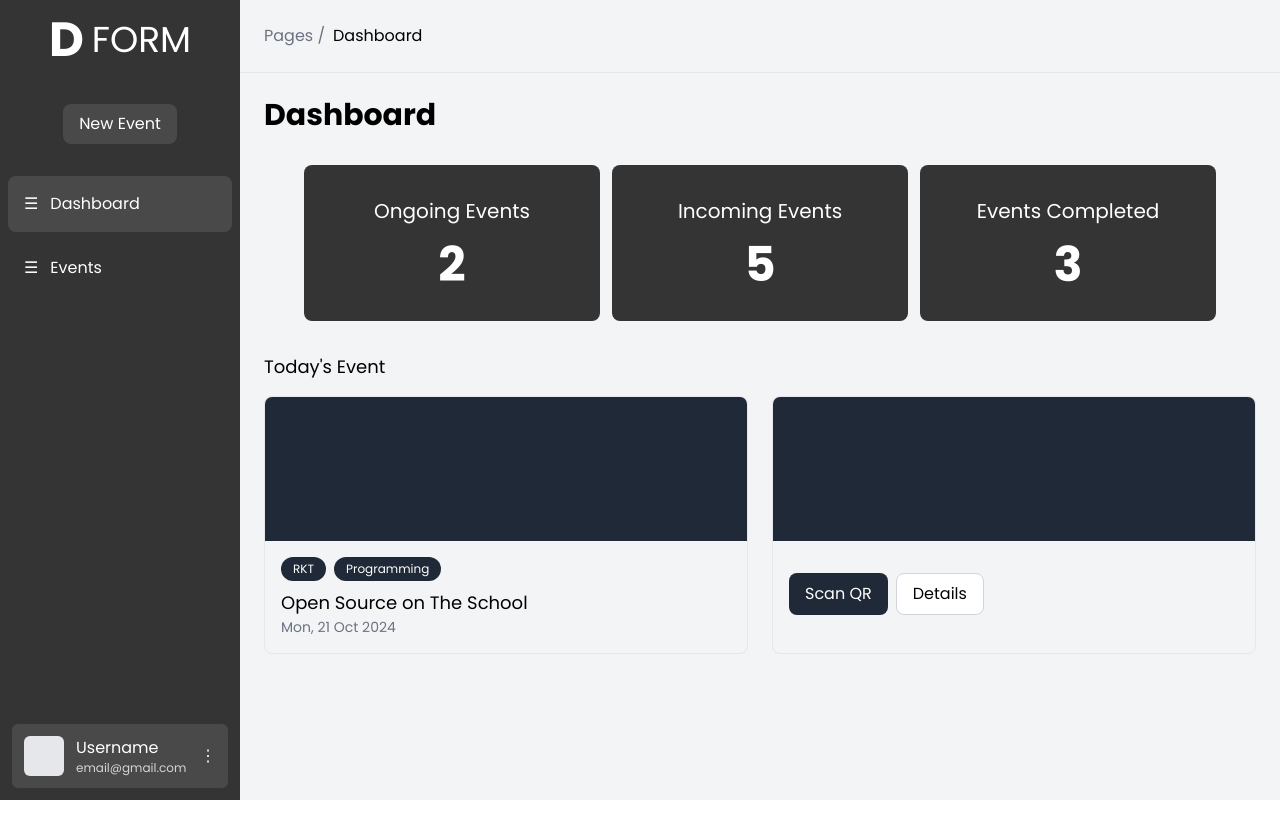
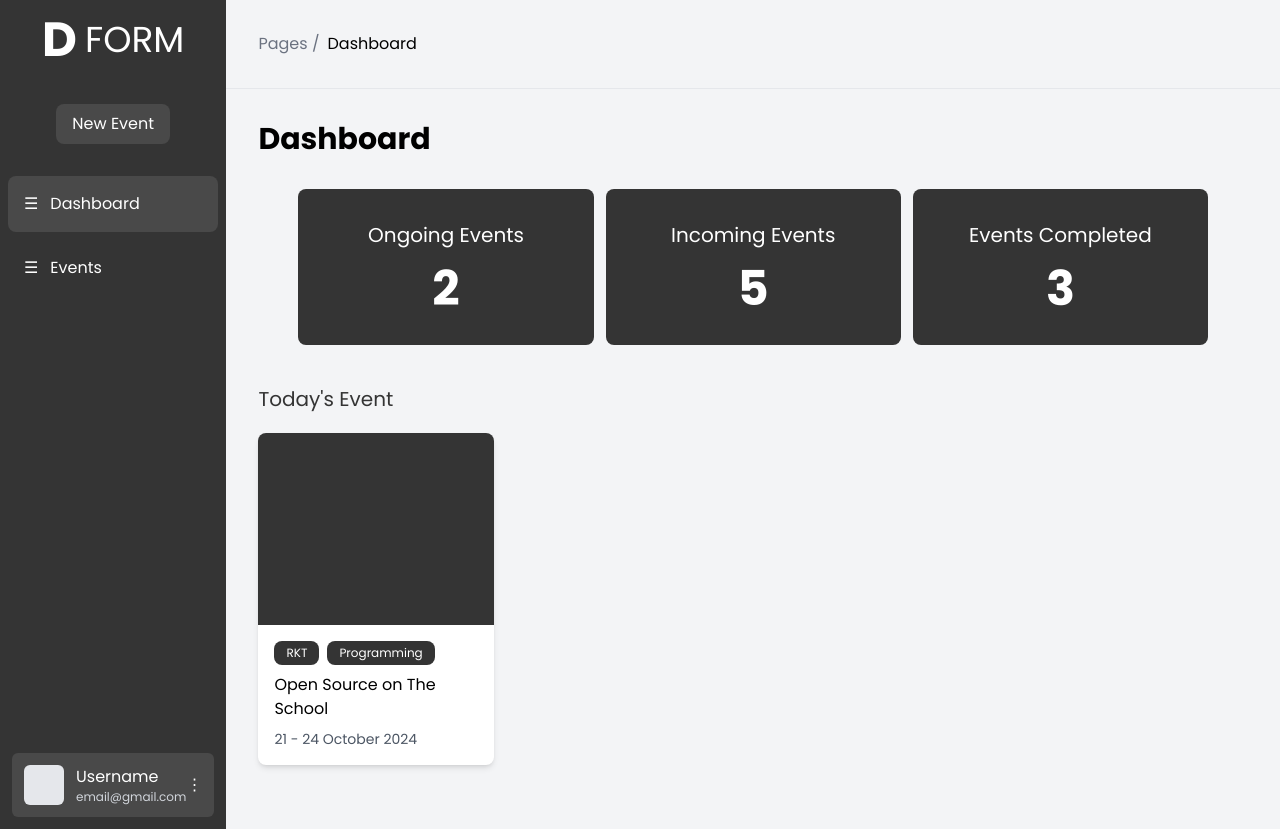
Before and after one commit to fachruddinruddin/Prototipe, a React (Vite) app: page /dashboard in a window 1280 px wide. Before the commit the page ends 800 px from the top, so only its background shows below. Built offline with nearby package versions, Linux system fonts and the light colour scheme.

Commit message:
Refactor Dashboard and Events components; enhance layout and styling, add EventList component for better event management, and implement navigation for event clicks.

```diff
--- a/src/components/dashboard/DashboardStats.jsx
+++ b/src/components/dashboard/DashboardStats.jsx
@@ -3,7 +3,7 @@ import StatCard from './StatCard';
 
 function DashboardStats() {
   return (
-    <div className="grid grid-cols-3 gap-3 px-10">
+    <div className="grid grid-cols-3 gap-3 px-10 pb-10">
       <StatCard
         title="Ongoing Events"
         count={2}
--- a/src/components/dashboard/EventCard.jsx
+++ b/src/components/dashboard/EventCard.jsx
@@ -1,33 +1,28 @@
 import React from 'react';
-import Badge from '../common/Badge';
-import Button from '../common/Button';
 
-function EventCard({ badges, title, date, buttons }) {
+const EventCard = ({ id, category = [], title, date, onEventClick }) => {
   return (
-    <div className="border border-gray-200 rounded-lg overflow-hidden">
-      <div className="bg-gray-800 h-36"></div>
+    <div
+      className="bg-white rounded-lg shadow-md overflow-hidden cursor-pointer transition-transform transform hover:scale-105"
+      onClick={() => onEventClick(id)}
+    >
+      <div className="h-48 bg-[#343434]"></div>
       <div className="p-4">
-        {badges && (
-          <div className="flex gap-2 mb-2">
-            {badges.map((badge, index) => (
-              <Badge key={index} text={badge.text} color={badge.color} />
-            ))}
-          </div>
-        )}
-
-        {title && <h3 className="text-lg font-medium">{title}</h3>}
-        {date && <p className="text-gray-500 text-sm">{date}</p>}
-
-        {buttons && (
-          <div className="flex gap-2 mt-4">
-            {buttons.map((button, index) => (
-              <Button key={index} text={button.text} className={button.color} />
-            ))}
-          </div>
-        )}
+        <div className="flex flex-wrap gap-2 mb-2">
+          {category.map((cat, index) => (
+            <span
+              key={index}
+              className="inline-block text-xs font-medium px-3 py-1 rounded-lg bg-[#343434] text-white"
+            >
+              {cat}
+            </span>
+          ))}
+        </div>
+        <h3 className="text-base font-medium mb-2">{title}</h3>
+        <p className="text-sm text-gray-600">{date}</p>
       </div>
     </div>
   );
-}
+};
 
 export default EventCard;
--- a/src/components/dashboard/EventDetail.jsx
+++ b/src/components/dashboard/EventDetail.jsx
@@ -0,0 +1,177 @@
+import { Calendar, Clock, MapPin, Users } from "lucide-react";
+import { Link } from "react-router-dom";
+import { useState } from "react";
+
+const EventDetail = () => {
+  const [showEmailInput, setShowEmailInput] = useState(false);
+  const [email, setEmail] = useState("");
+  const [activeTab, setActiveTab] = useState("overview");
+
+  const handleRegisterClick = () => {
+    setShowEmailInput(true);
+  };
+
+  const handleSubmit = (e) => {
+    e.preventDefault();
+    console.log("Email submitted:", email);
+    setShowEmailInput(false);
+  };
+
+  return (
+    <div className="px-12 py-8">
+      {/* Breadcrumb Navigation */}
+      <div className="flex items-center gap-2 text-sm text-gray-600 mb-6">
+        <Link to="/" className="hover:text-gray-900">
+          Home
+        </Link>
+        <span>/</span>
+        <Link to="/events" className="hover:text-gray-900">
+          Events
+        </Link>
+        <span>/</span>
+        <span className="font-bold text-[#343434]">Open Source on The School</span>
+      </div>
+
+      <div className="grid grid-cols-1 md:grid-cols-3 gap-8">
+        {/* Left Column - Image */}
+        <div className="col-span-1 space-y-6 border-r-2 border-gray-400 pr-8">
+          <div className="w-full h-56 bg-[#343434] rounded-lg mb-7"></div>
+
+          {/* Event Info Cards */}
+          <div className="space-y-6 mx-12 text-[#343434]">
+            <div className="flex items-center gap-3">
+              <Calendar className="w-5 h-5" />
+              <span>
+                <span className="font-semibold">Sunday 21 - Tuesday 24</span> October 2024
+              </span>
+            </div>
+
+            <div className="flex items-center gap-3 font-semibold">
+              <Clock className="w-5 h-5" />
+              <span>08:00 - 12.00</span>
+            </div>
+
+            <div className="flex items-center gap-3 font-semibold">
+              <MapPin className="w-5 h-5" />
+              <span>UDINUS H6</span>
+            </div>
+
+            <div className="flex items-center gap-3">
+              <Users className="w-5 h-5" />
+              <span>
+                <span className="font-semibold">50</span> Participant
+              </span>
+            </div>
+          </div>
+
+          {/* Email Input (Muncul di atas tombol Register) */}
+          {showEmailInput && (
+            <form onSubmit={handleSubmit} className="space-y-4">
+              <input
+                type="email"
+                className="w-full p-2 border border-gray-300 rounded-lg"
+                placeholder="Email"
+                value={email}
+                onChange={(e) => setEmail(e.target.value)}
+                required
+              />
+              <button
+                type="submit"
+                className="w-full bg-[#343434] text-white py-3 rounded-lg hover:bg-[#2a2a2a] transition-colors font-semibold cursor-pointer"
+              >
+                Notify Me!
+              </button>
+
+              <div className="text-center">
+                <span className="text-[#343434] font-bold">
+                  <span className="text-gray-500 font-semibold">Registration Opens in</span> 5 days!
+                </span>
+              </div>
+            </form>
+          )}
+
+          {/* Tombol Register (Muncul jika input email tidak ditampilkan) */}
+          {!showEmailInput && (
+            <button
+              className="w-full bg-[#343434] text-white py-3 rounded-lg hover:bg-[#2a2a2a] transition-colors cursor-pointer"
+              onClick={handleRegisterClick}
+            >
+              Register
+            </button>
+          )}
+        </div>
+
+        {/* Right Column - Event Details */}
+        <div className="col-span-2 space-y-4">
+          <div className="flex gap-2 mb-4">
+            <span className="px-3 py-1 bg-[#343434] text-white text-sm rounded-lg">
+              RKT
+            </span>
+            <span className="px-3 py-1 bg-[#343434] text-white text-sm rounded-lg">
+              Programming
+            </span>
+          </div>
+
+          <h1 className="text-2xl text-[#343434] font-bold mb-6">Open Source on The School</h1>
+
+          {/* Tabs Navigation */}
+          <div className="flex border-2 rounded-lg border-gray-500 overflow-hidden w-max">
+            <button
+              className={`mx-1 my-1 py-2 px-6 text-sm rounded-lg transition-colors cursor-pointer ${
+                activeTab === "overview"
+                  ? "bg-[#343434] text-white"
+                  : "bg-white text-[#343434]"
+              }`}
+              onClick={() => setActiveTab("overview")}
+            >
+              Overview
+            </button>
+            <button
+              className={`mx-1 my-1 py-2 px-6 text-sm rounded-lg transition-colors cursor-pointer ${
+                activeTab === "speakers"
+                  ? "bg-[#343434] text-white"
+                  : "bg-white text-[#343434]"
+              }`}
+              onClick={() => setActiveTab("speakers")}
+            >
+              Speakers
+            </button>
+          </div>
+
+          {/* Tabs Content */}
+          <div className="space-y-4 text-[#000000] mt-4">
+            {activeTab === "overview" && (
+              <>
+                <p>Hallo Doscomers!!!</p>
+                <p>
+                  Tahun ini, OOTS hadir lebih spesial karena diselenggarakan bersamaan dengan FIK FAIR! Jangan lewatkan kesempatan seru dan
+                  berkesan ini di Universitas Dian Nuswantoro. Dapatkan ilmu dan pengalaman dari pemateri-pemateri keren yang siap menginspirasi
+                  kalian. Dijamin, tahun ini lebih seru daripada sebelumnya!
+                </p>
+                <p>Pemateri dan materi yang akan dibawakan:</p>
+              </>
+            )}
+
+            {activeTab === "speakers" && (
+              <>
+                <h2 className="text-xl font-bold">Speakers</h2>
+                <p>- Wildan - "Tailwind"</p>
+                <p>- Sulthan - "Git"</p>
+                <p>- Pemateri lainnya akan segera diumumkan...</p>
+              </>
+            )}
+          </div>
+
+          {/* Contact Information */}
+          <div className="mt-6">
+            <p className="mb-2">Informasi lebih lanjut :</p>
+            <p> +62 899-5873-658 (wildan)</p>
+            <p> +62 877-0031-3085 (sulthan)</p>
+          </div>
+        </div>
+      </div>
+    </div>
+  );
+};
+
+export default EventDetail;
--- a/src/components/dashboard/EventList.jsx
+++ b/src/components/dashboard/EventList.jsx
@@ -0,0 +1,63 @@
+import React from 'react';
+import EventCard from './EventCard';
+
+const events = [
+  {
+    id: 1,
+    category: ["RKT", "Programming"],
+    title: "Open Source on The School",
+    date: "21 - 24 October 2024"
+  },
+  {
+    id: 2,
+    category: ["RKT", "Programming"],
+    title: "Open Source on The School",
+    date: "21 - 24 October 2024"
+  },
+  {
+    id: 3,
+    category: ["NON-RKT", "Networking"],
+    title: "DOSCOM SHARING TIME: Docker",
+    date: "21 October 2024"
+  },
+  {
+    id: 4,
+    category: ["NON-RKT", "Networking"],
+    title: "DOSCOM SHARING TIME: Docker",
+    date: "21 October 2024"
+  },
+];
+
+const todayEvent = events[0];
+const upcomingEvents = events.slice(1);
+
+const TodayEvent = ({ onEventClick }) => (
+  <section className="mb-8">
+    <h2 className="text-xl text-[#343434] mb-5">Today's Event</h2>
+    <div className="grid grid-cols-1 md:grid-cols-2 lg:grid-cols-4 gap-4">
+      <EventCard {...todayEvent} onEventClick={onEventClick} />
+    </div>
+  </section>
+);
+
+const UpcomingEvents = ({ onEventClick }) => (
+  <section>
+    <h2 className="text-xl text-[#343434] mb-5">Upcoming Events</h2>
+    <div className="grid grid-cols-1 md:grid-cols-2 lg:grid-cols-4 gap-4">
+      {upcomingEvents.map((event) => (
+        <EventCard key={event.id} {...event} onEventClick={onEventClick} />
+      ))}
+    </div>
+  </section>
+);
+
+const EventList = ({ showToday = true, showUpcoming = true, onEventClick }) => {
+  return (
+    <div className="space-y-8">
+      {showToday && <TodayEvent onEventClick={onEventClick} />}
+      {showUpcoming && <UpcomingEvents onEventClick={onEventClick} />}
+    </div>
+  );
+};
+
+export default EventList;
--- a/src/components/layout/PageHeader.jsx
+++ b/src/components/layout/PageHeader.jsx
@@ -3,7 +3,7 @@ import { Link } from 'react-router-dom';
 
 function PageHeader() {
     return (
-        <div className="border-b border-gray-200 p-6">
+        <div className="border-b border-gray-200 p-8">
             <div className="flex items-center">
                 <Link to="/" className="text-gray-500">Pages /</Link>
                 <Link to="/dashboard" className="ml-2 font-medium">Dashboard</Link>
--- a/src/pages/Dashboard.jsx
+++ b/src/pages/Dashboard.jsx
@@ -1,33 +1,25 @@
-import React from 'react';
-import DashboardStats from '../components/dashboard/DashboardStats';
-import EventCard from '../components/dashboard/EventCard';
+import React from "react";
+import DashboardStats from "../components/dashboard/DashboardStats";
+import EventList from "../components/dashboard/EventList";
+import { useNavigate } from "react-router-dom";
 
 function Dashboard() {
+  const navigate = useNavigate();
+
+  const handleEventClick = (eventId) => {
+    navigate(`/events/${eventId}`);
+  };
+
   return (
-    <div className="p-6">
+    <div className="p-8">
       <h1 className="text-3xl font-bold mb-8">Dashboard</h1>
-
       <DashboardStats />
-
-      <h2 className="text-[18px] mt-8 mb-4">Today's Event</h2>
-
-      <div className="grid grid-cols-2 gap-6">
-        <EventCard
-          badges={[
-            { text: 'RKT', color: 'bg-gray-800' },
-            { text: 'Programming', color: 'bg-gray-800' }
-          ]}
-          title="Open Source on The School"
-          date="Mon, 21 Oct 2024"
-        />
-
-        <EventCard
-          buttons={[
-            { text: 'Scan QR', color: 'bg-gray-800 text-white' },
-            { text: 'Details', color: 'bg-white border border-gray-300' }
-          ]}
-        />
-      </div>
+      {/* Menampilkan hanya today's event */}
+      <EventList
+        showToday={true}
+        showUpcoming={false}
+        onEventClick={handleEventClick}
+      />
     </div>
   );
 }
--- a/src/pages/Events.jsx
+++ b/src/pages/Events.jsx
@@ -1,12 +1,17 @@
 import React from 'react';
+import EventList from '../components/dashboard/EventList';
+import { useNavigate } from 'react-router-dom';
 
 function Events() {
+  const navigate = useNavigate();
+
+  const handleEventClick = (id) => {
+    navigate(`/events/${id}`);
+  };
+
   return (
-    <div>
-      <h1 className="text-3xl font-bold mb-8">Events</h1>
-
-      {/* Event list would go here */}
-      <p>Event listing page content would go here.</p>
+    <div className="p-8">
+      <EventList showToday={true} showUpcoming={true} onEventClick={handleEventClick} />
     </div>
   );
 }
```
